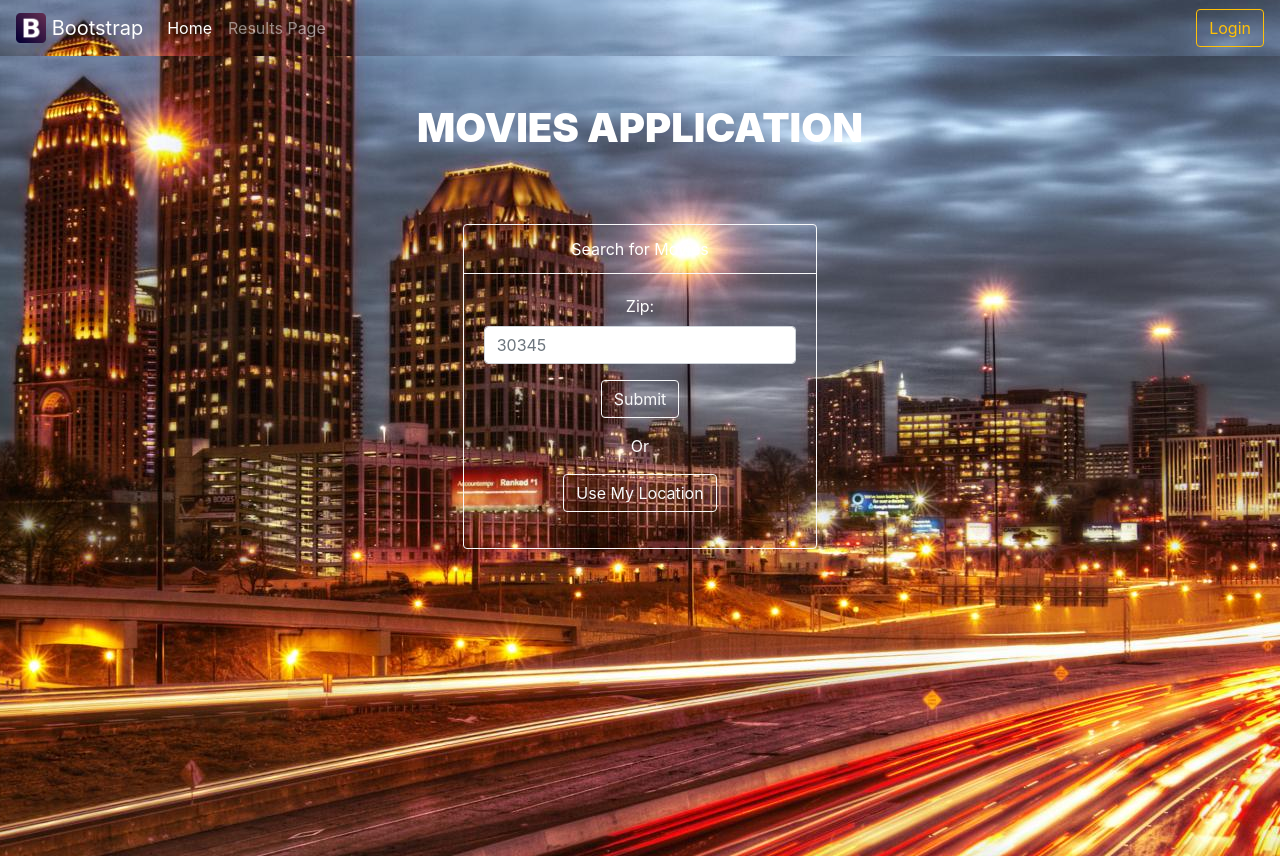
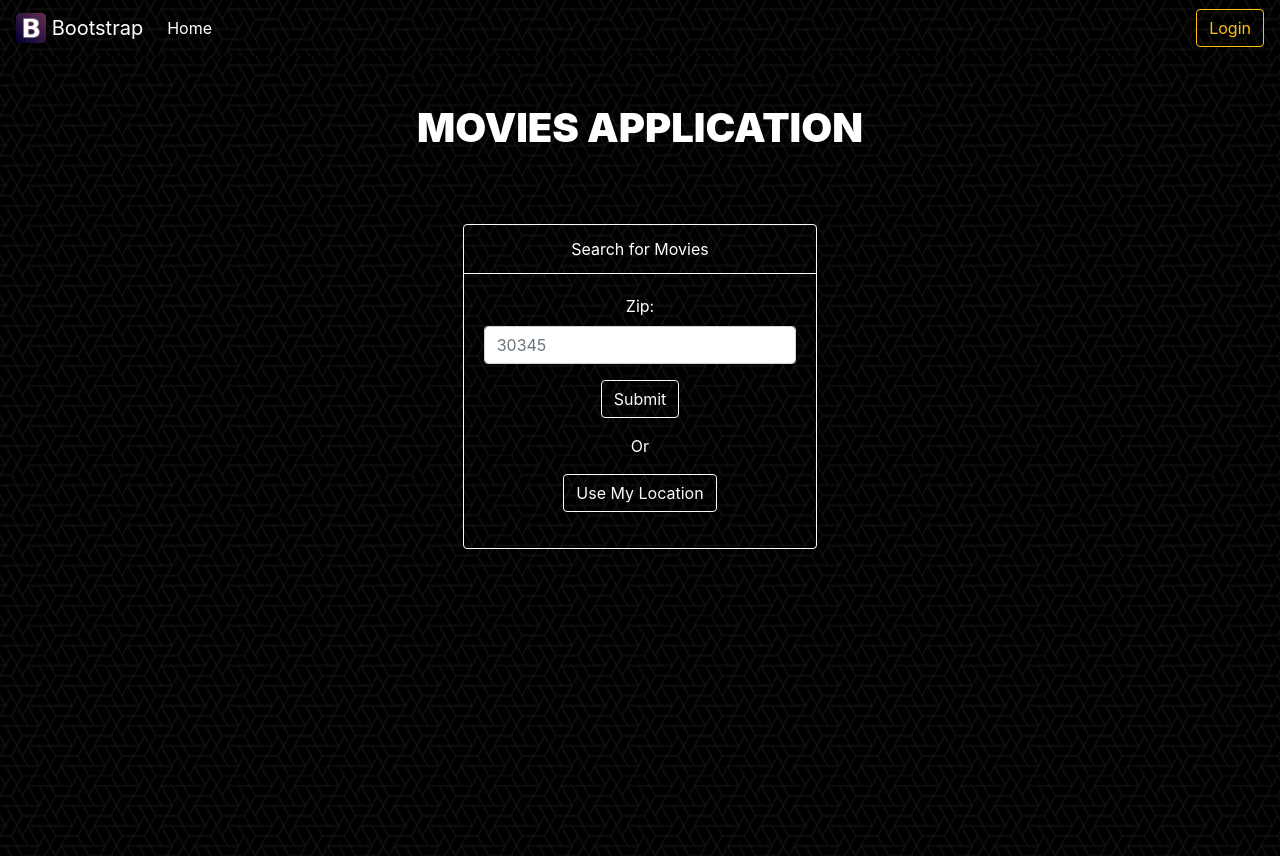
Before and after one commit to stolbert3/Project1-Group13, a plain HTML site: page index.html in a window 1280 px wide. Drawn offline with nearby package versions, Linux system fonts and the light colour scheme.

Commit message:
Revised some height issues to allow scrolling of the individual columns and cleaned up commented out test code

```diff
--- a/assets/style.css
+++ b/assets/style.css
@@ -3,7 +3,8 @@ html, body, header, .view {
     -webkit-background-size: cover;
     -moz-background-size: cover;
     -o-background-size: cover;
-    background: url("images/atl.jpg") no-repeat center center fixed;
+    background: url("images/what-the-hex-dark.png") repeat;
+    /*background: url("images/atl.jpg") no-repeat center center fixed;*/
     height: 100%;
 }
 
@@ -18,3 +19,11 @@ html, body, header, .view {
 #reset-search {
     display: none;
 }
+
+#results-row {
+    max-height: calc(100vh - 272px);
+}
+
+#column-1, #column-2, #column-3 {
+    overflow: auto;
+}
--- a/index.html
+++ b/index.html
@@ -27,9 +27,9 @@
             <li class="nav-item active">
                 <a class="nav-link" href="#">Home<span class="sr-only">(current)</span></a>
             </li>
-            <li class="nav-item">
+            <!--<li class="nav-item">
                 <a class="nav-link" href="results.html">Results Page</a>
-            </li>
+            </li>-->
         </ul>
         <form class="form-inline my-2 my-lg-0">
             <!--<input class="form-control mr-sm-2" type="search" placeholder="Search" aria-label="Search">-->
@@ -52,7 +52,7 @@
                 </div>
                 <!--Grid column-->
             </div>
-            <div class="row m-5">
+            <div class="row m-5" id="results-row">
                 <div class="col-md-4" id="column-1"></div>
                 <div class="col-md-4" id="column-2">
                     <div class="card text-center border-light bg-transparent" id="location-search-card">
```
Also changed, not shown: assets/app.js (+0 -30 lines), assets/images/what-the-hex-dark.png (added).
